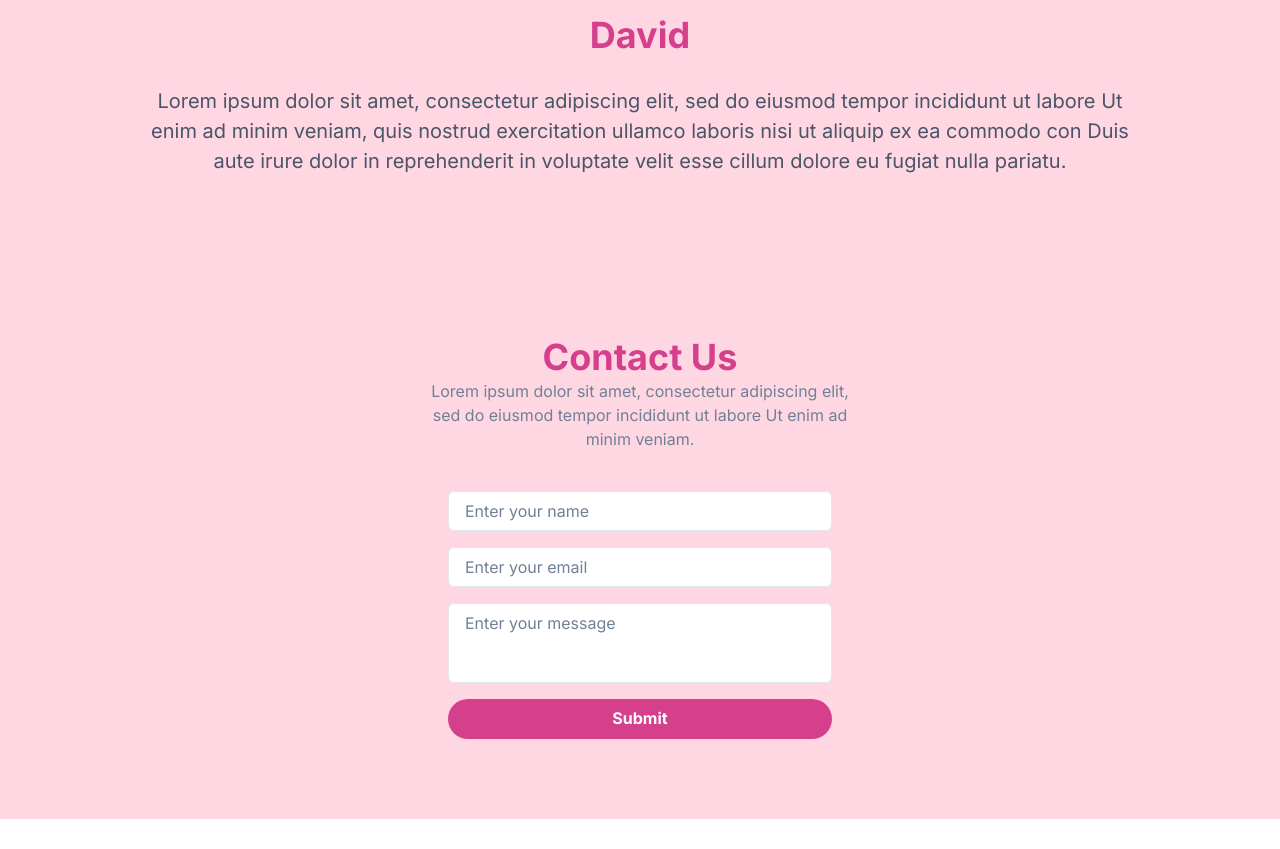
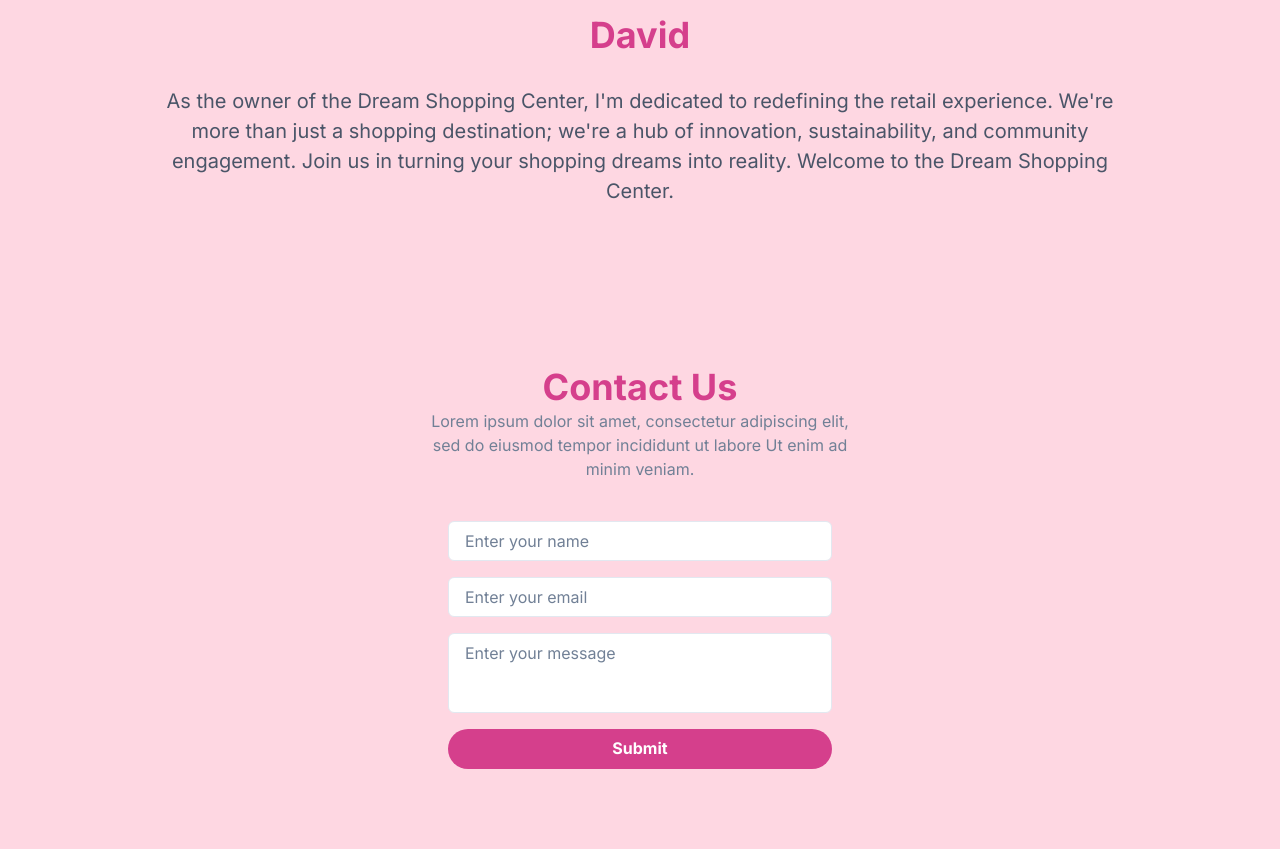
Before and after one commit to EAD-Mid-1/EAD-mid-1-repo, a React (Vite) app: page / in a window 1280 px wide. Shown: the part 2815-3664 px from the top of the page. Before the commit the page ends 3634 px from the top, so only its background shows below. Built offline with nearby package versions, Linux system fonts and the light colour scheme.

Commit message:
Fifth commit

```diff
--- a/src/components/Testimonial.jsx
+++ b/src/components/Testimonial.jsx
@@ -8,11 +8,7 @@
           <Avatar src="./main_img.jpeg" size="2xl" />
           <Heading mt={2} color="primary.500">David</Heading>
           <Text fontSize="xl" mt={5} color="gray.600">
-            Lorem ipsum dolor sit amet, consectetur adipiscing elit, sed do
-            eiusmod tempor incididunt ut labore Ut enim ad minim veniam, quis
-            nostrud exercitation ullamco laboris nisi ut aliquip ex ea commodo
-            con Duis aute irure dolor in reprehenderit in voluptate velit esse
-            cillum dolore eu fugiat nulla pariatu.
+          As the owner of the Dream Shopping Center, I'm dedicated to redefining the retail experience. We're more than just a shopping destination; we're a hub of innovation, sustainability, and community engagement. Join us in turning your shopping dreams into reality. Welcome to the Dream Shopping Center.
           </Text>
         </VStack>
       </Container>
```
